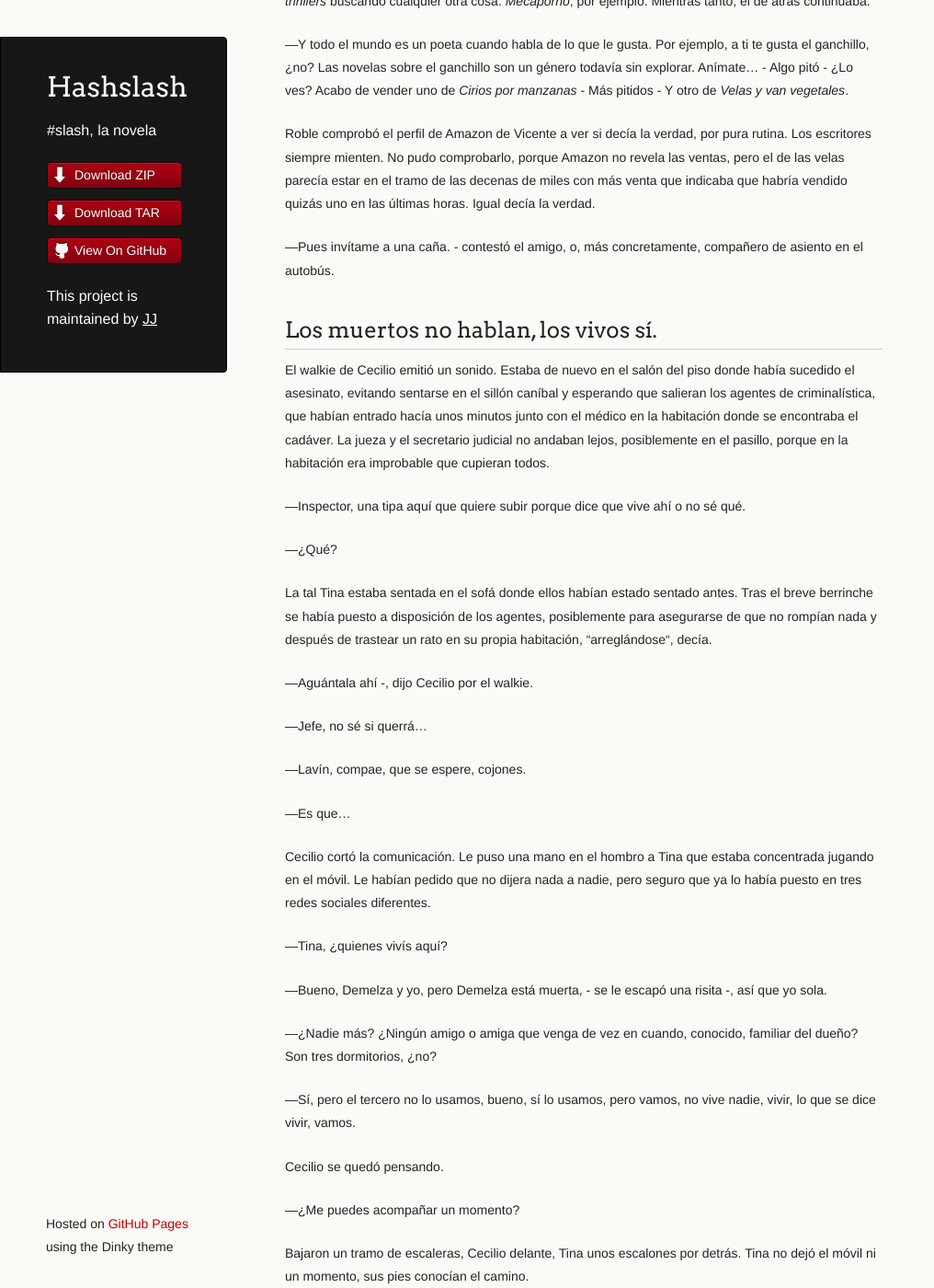
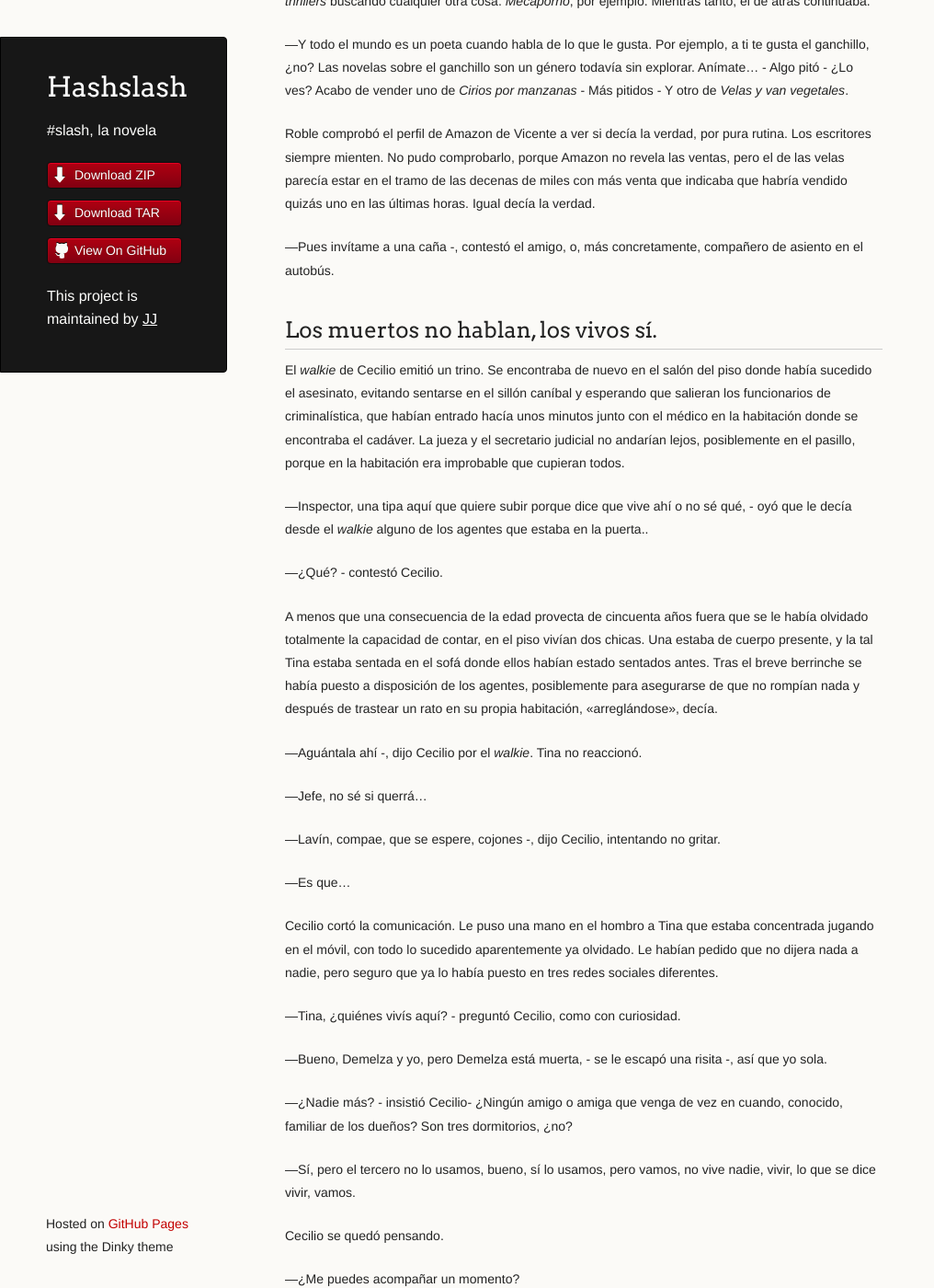
Before and after one commit to JJ/HashSlash, a Jekyll site: the page built from texto/HashSlash.md, in a window 1280 px wide and 1400 px high, scrolled down 16847 px. Shown: the whole window at 92% size, without its empty margins (0-1016 px from the left). Built offline with Jekyll 4.4.1, drawn with Linux system fonts in a browser that asks for light colours; some of the changed text lies outside the part shown.

Commit message:
Sync texto/HashSlash.md from master to gh-pages

```diff
--- a/texto/HashSlash.md
+++ b/texto/HashSlash.md
@@ -879,50 +879,55 @@ Amazon no revela las ventas, pero el de las velas parecía estar en el tramo de
 decenas de miles con más venta que indicaba que habría vendido quizás
 uno en las últimas horas. Igual decía la verdad.
 
-—Pues invítame a una caña. - contestó el amigo, o, más concretamente,
+—Pues invítame a una caña -, contestó el amigo, o, más concretamente,
 compañero de asiento en el autobús.
 
 ## Los muertos no hablan, los vivos sí.
 
-El walkie de Cecilio emitió un sonido. Estaba de nuevo en el salón del
+El *walkie* de Cecilio emitió un trino. Se encontraba de nuevo en el salón del
 piso donde había sucedido el asesinato, evitando sentarse en el sillón caníbal y esperando que salieran
-los agentes de criminalística, que habían entrado hacía unos
+los funcionarios de criminalística, que habían entrado hacía unos
 minutos junto con el médico en la habitación donde se encontraba el
-cadáver. La jueza y el secretario judicial no andaban lejos,
+cadáver. La jueza y el secretario judicial no andarían lejos,
 posiblemente en el pasillo, porque en la habitación era improbable que
 cupieran todos.
 
 —Inspector, una tipa aquí que quiere subir porque dice que vive ahí o
-no sé qué.
-
-—¿Qué?
-
-La tal Tina estaba sentada en el sofá donde ellos habían estado
-sentado antes. Tras el breve berrinche se había puesto a disposición
+no sé qué, - oyó que le decía desde el *walkie* alguno de los agentes
+que estaba en la puerta..
+
+—¿Qué? - contestó Cecilio.
+
+A menos que una consecuencia de la edad provecta de cincuenta años
+fuera que se le había olvidado totalmente la capacidad de contar,
+en el piso vivían dos chicas. Una estaba de cuerpo presente, y la tal Tina estaba sentada en el sofá donde ellos habían estado
+sentados antes. Tras el breve berrinche se había puesto a disposición
 de los agentes, posiblemente para asegurarse de que no rompían nada y
-después de trastear un rato en su propia habitación, “arreglándose“,
+después de trastear un rato en su propia habitación, «arreglándose»,
 decía.
 
-—Aguántala ahí -, dijo Cecilio por el walkie.
+—Aguántala ahí -, dijo Cecilio por el *walkie*. Tina no reaccionó.
 
 —Jefe, no sé si querrá...
 
-—Lavín, compae, que se espere, cojones.
+—Lavín, compae, que se espere, cojones -, dijo Cecilio, intentando no
+gritar.
 
 —Es que...
 
 Cecilio cortó la comunicación. Le puso una mano en el hombro a Tina
-que estaba concentrada jugando en el móvil. Le habían pedido que no
+que estaba concentrada jugando en el móvil, con todo lo sucedido
+aparentemente ya olvidado. Le habían pedido que no
 dijera nada a nadie, pero seguro que ya lo había puesto en tres redes
 sociales diferentes.
 
-—Tina, ¿quienes vivís aquí?
+—Tina, ¿quiénes vivís aquí? - preguntó Cecilio, como con curiosidad.
 
 —Bueno, Demelza y yo, pero Demelza está muerta, - se le escapó una
 risita -, así que yo sola.
 
-—¿Nadie más? ¿Ningún amigo o amiga que venga de vez en cuando,
-conocido, familiar del dueño? Son tres dormitorios, ¿no?
+—¿Nadie más? - insistió Cecilio- ¿Ningún amigo o amiga que venga de vez en cuando,
+conocido, familiar de los dueños? Son tres dormitorios, ¿no?
 
 —Sí, pero el tercero no lo usamos, bueno, sí lo usamos, pero vamos, no
 vive nadie, vivir, lo que se dice vivir, vamos.
@@ -931,21 +936,22 @@ Cecilio se quedó pensando.
 
 —¿Me puedes acompañar un momento?
 
-Bajaron un tramo de escaleras, Cecilio delante, Tina unos escalones
-por detrás. Tina no dejó el móvil ni un momento, sus pies conocían el
+Tina lo siguió. Bajaron un tramo de escaleras, Cecilio delante, Tina unos escalones
+por detrás, sin dejar el móvil ni un momento, sus pies conocían el
 camino.
 
-—¡Tinaaa! - Oyó Cecilio cuando se pusieron a la vista de la puerta.
+—¡Tinaaa! - Oyó Cecilio cuando se pusieron a la vista de la puerta de
+entrada al bloque.
 
 —¿Demelza? - dijo Tina, metiéndose el móvil en el bolsillo y bajando
 las escaleras de dos en dos.
 
-—¿Te han...? - comenzó a decir Demelza, pero Tina se abalanzó sobre
-ella y le dio un abrazo, chillando a la vez.
+—¿Te han...? - comenzó a decir Demelza, pero Tina la acalló abalanzándose sobre
+ella y dándole un abrazo, chillando a la vez.
 
 El agente de la puerta y Cecilio se miraron, el primero con una
 sonrisa socarrona. Cecilio se rascó el círculo depilado
-involuntariamente y en continuo aumento de su cabeza. Quique, que
+involuntariamente y en continuo aumento de la parte más alta de su cabeza. Quique, que
 estaba por los alrededores, se asomó al portal y le hizo un gesto
 inquisitivo con la cabeza, levantándola, seguido por otro señalando con
 la barbilla a la amalgama de dos chicas. Cecilio abrió las manos
```
Also changed, not shown: other parts of texto/HashSlash.md (+1 -1 lines).
